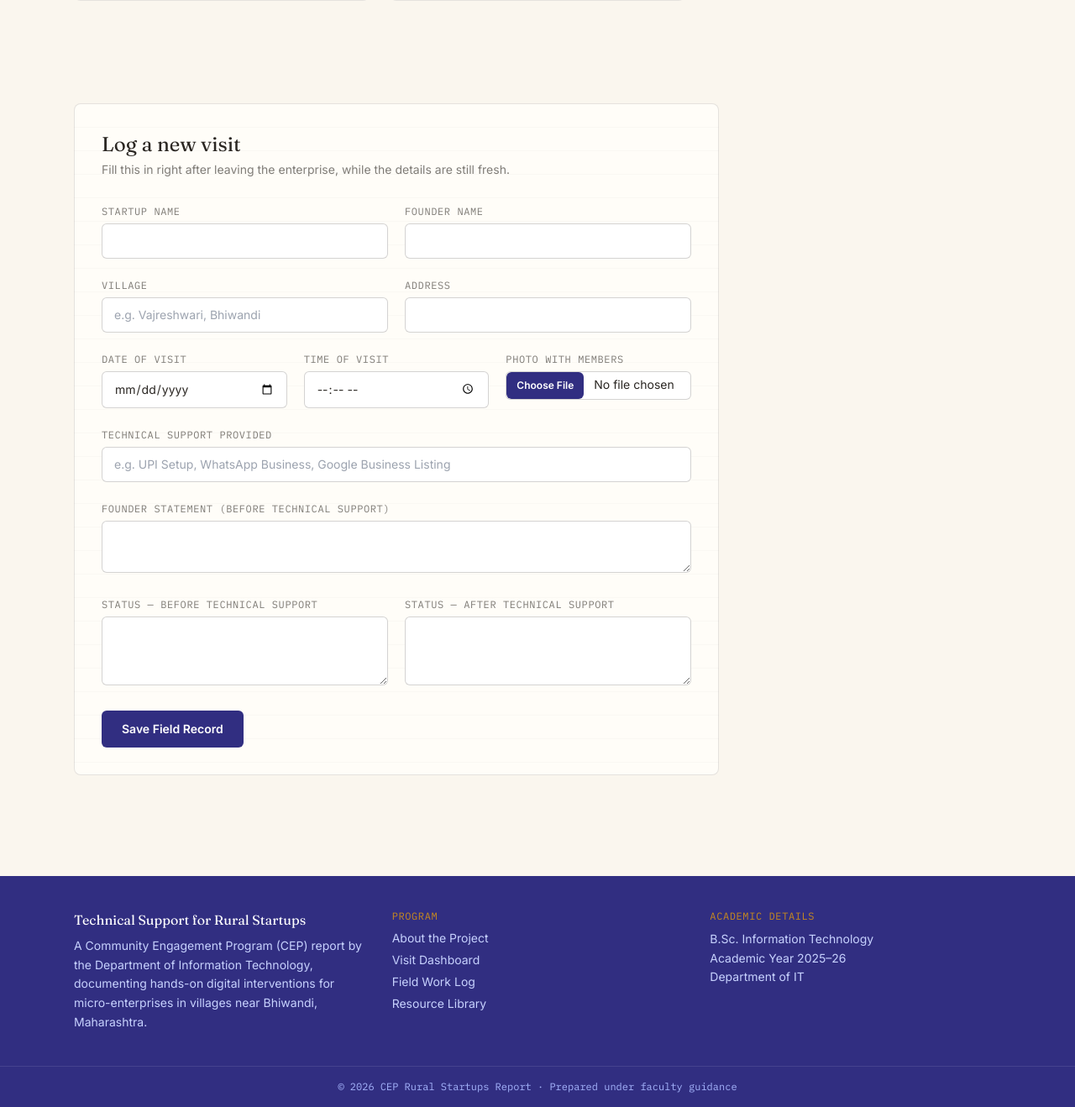
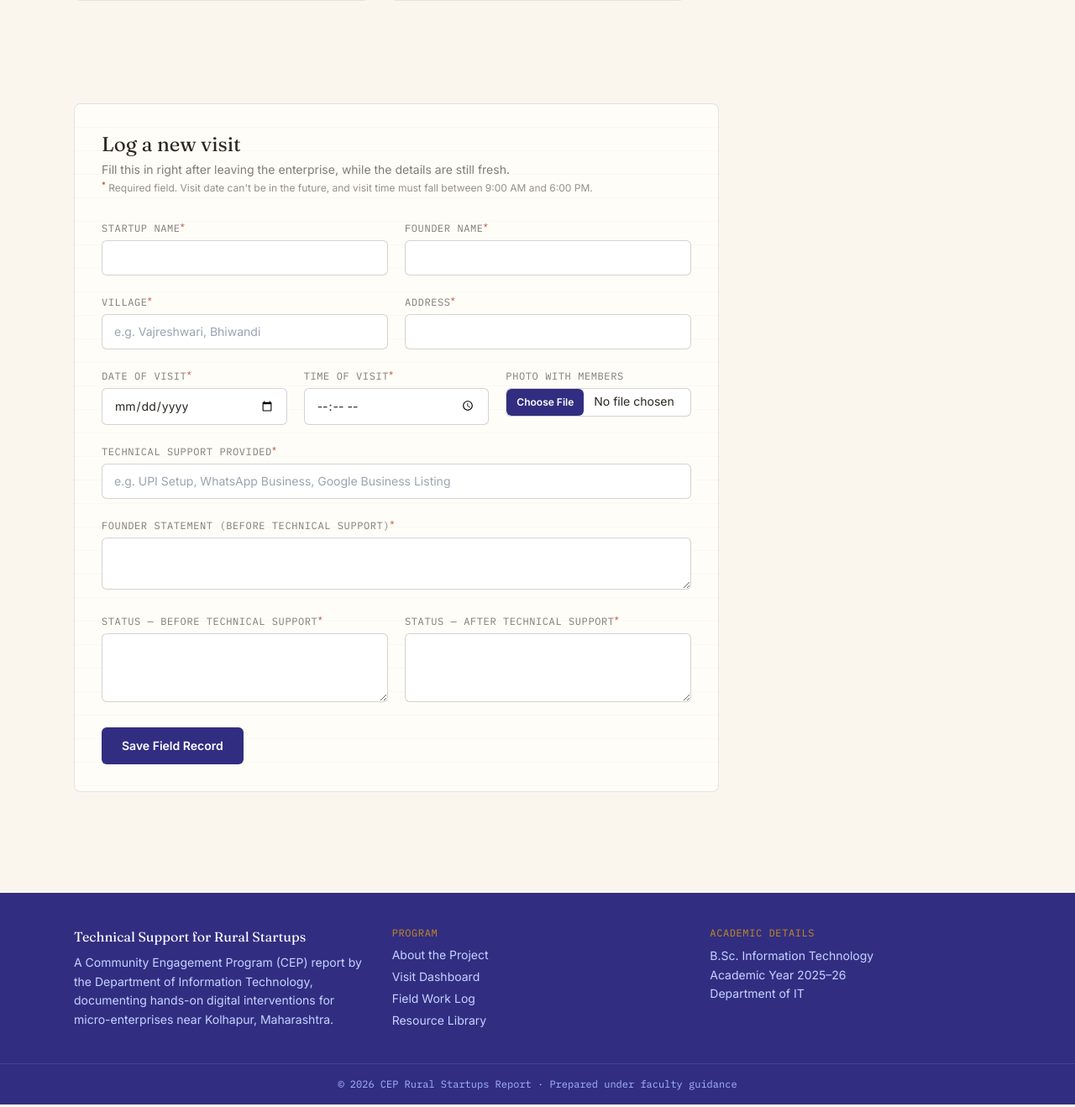
Before and after one commit to Pravin765/cep_project_python, a Flask app: page /field-work in a window 1280 px wide. Shown: the part 808-2126 px from the top of the page at 84% size. Run offline with Flask 3, Linux system fonts and the light colour scheme; data comes from the database, SQL or seed files in the repository; both versions use the stored data as it was after the commit; parts of the project's set-up code (start-up, migrations or seed data) failed here and were passed over; some libraries are stand-ins or nearby versions.

Commit message:
validation

```diff
--- a/app.py
+++ b/app.py
@@ -23,6 +23,11 @@ from models import db, Startup
 BASE_DIR = os.path.abspath(os.path.dirname(__file__))
 UPLOAD_FOLDER = os.path.join(BASE_DIR, "static", "uploads")
 ALLOWED_EXTENSIONS = {"png", "jpg", "jpeg", "gif", "webp"}
+
+# Field-visit hours: the visit-time field only accepts times within this
+# inclusive window (9:00 AM – 6:00 PM).
+VISIT_TIME_MIN = dtime(9, 0)
+VISIT_TIME_MAX = dtime(18, 0)
 
 app = Flask(__name__)
 app.config["SECRET_KEY"] = os.environ.get("SECRET_KEY", "cep-rural-startups-dev-key")
@@ -78,6 +83,17 @@ def parse_time(value: str) -> dtime:
     return datetime.strptime(value, fmt).time()
 
 
+def validate_visit_datetime(visit_date: date, visit_time: dtime) -> str | None:
+    """Return an error message if the visit date/time is out of bounds,
+    otherwise None. Mirrors the client-side check in field_work.html so the
+    rule holds even if JS is disabled or bypassed."""
+    if visit_date > date.today():
+        return "Date of visit can't be in the future — please pick today or an earlier date."
+    if not (VISIT_TIME_MIN <= visit_time <= VISIT_TIME_MAX):
+        return "Time of visit must be between 9:00 AM and 6:00 PM."
+    return None
+
+
 # ------------------------------------------------------------------
 # Routes
 # ------------------------------------------------------------------
@@ -127,14 +143,22 @@ def field_work():
                 photo_filename = candidate
 
         try:
+            visit_date = parse_date(request.form["date_visited"])
+            visit_time = parse_time(request.form["time_visited"])
+
+            validation_error = validate_visit_datetime(visit_date, visit_time)
+            if validation_error:
+                flash(validation_error, "error")
+                return redirect(url_for("field_work"))
+
             new_entry = Startup(
                 startup_name=request.form["startup_name"].strip(),
                 founder_name=request.form["founder_name"].strip(),
                 photo_filename=photo_filename,
                 village=request.form["village"].strip(),
                 address=request.form["address"].strip(),
-                date_visited=parse_date(request.form["date_visited"]),
-                time_visited=parse_time(request.form["time_visited"]),
+                date_visited=visit_date,
+                time_visited=visit_time,
                 technical_support=request.form["technical_support"].strip(),
                 statement_before=request.form["statement_before"].strip(),
                 before_tech_support=request.form["before_tech_support"].strip(),
--- a/requirements.txt
+++ b/requirements.txt
@@ -2,6 +2,3 @@ Flask==3.0.3
 Flask-SQLAlchemy==3.1.1
 PyMySQL==1.1.1
 Werkzeug==3.0.4
-gunicorn==23.0.0
-cryptography==43.0.1
-cloudinary==1.41.0
--- a/templates/base.html
+++ b/templates/base.html
@@ -3,7 +3,6 @@
 <head>
 <meta charset="UTF-8">
 <meta name="viewport" content="width=device-width, initial-scale=1.0">
-<meta name="google-site-verification" content="MspbA8Clo3GwL1uj5pWG65Eq4_YbN7JYhOu52-Qfa0A" />
 <title>{% block title %}Technical Support for Rural Startups{% endblock %}</title>
 
 <!-- Tailwind CSS via CDN -->
@@ -97,7 +96,7 @@
   <div class="max-w-6xl mx-auto px-4 sm:px-6 py-10 grid gap-8 sm:grid-cols-3 text-indigo-200 text-sm">
     <div>
       <p class="font-display text-white text-base mb-2">Technical Support for Rural Startups</p>
-      <p class="leading-relaxed">A Community Engagement Program (CEP) report by the Department of Information Technology, documenting hands-on digital interventions for micro-enterprises in villages near Bhiwandi, Maharashtra.</p>
+      <p class="leading-relaxed">A Community Engagement Program (CEP) report by the Department of Information Technology, documenting hands-on digital interventions for micro-enterprises near Kolhapur, Maharashtra.</p>
     </div>
     <div>
       <p class="text-gold font-mono text-xs uppercase tracking-wider mb-2">Program</p>
--- a/templates/dashboard.html
+++ b/templates/dashboard.html
@@ -24,10 +24,10 @@
       </div>
     </div>
     <div class="notebook-card rounded-lg p-6 flex items-center gap-5">
-      <div class="visit-stamp"><span class="stamp-month">Region</span><span class="stamp-day">BHW</span></div>
+      <div class="visit-stamp"><span class="stamp-month">Region</span><span class="stamp-day">KOP</span></div>
       <div>
-        <p class="font-display text-xl leading-tight">Bhiwandi</p>
-        <p class="text-sm text-charcoal/60 mt-1">Taluka, Thane, Maharashtra</p>
+        <p class="font-display text-xl leading-tight">Kolhapur</p>
+        <p class="text-sm text-charcoal/60 mt-1">District, Maharashtra</p>
       </div>
     </div>
   </div>
--- a/templates/field_work.html
+++ b/templates/field_work.html
@@ -55,18 +55,22 @@
 
   <div class="notebook-card rounded-lg p-6 sm:p-8 max-w-3xl">
     <h2 class="font-display text-2xl mb-1">Log a new visit</h2>
-    <p class="text-sm text-charcoal/60 mb-8">Fill this in right after leaving the enterprise, while the details are still fresh.</p>
+    <p class="text-sm text-charcoal/60 mb-1">Fill this in right after leaving the enterprise, while the details are still fresh.</p>
+    <p class="text-xs text-charcoal/50 mb-8"><sup class="text-rust font-semibold">*</sup> Required field. Visit date can't be in the future, and visit time must fall between 9:00 AM and 6:00 PM.</p>
 
-    <form id="field-work-form" action="{{ url_for('field_work') }}" method="POST" enctype="multipart/form-data" class="space-y-6">
+    <!-- Client-side validation error banner -->
+    <div id="field-work-error" class="hidden mb-6 px-4 py-3 rounded-md text-sm font-medium border bg-rust/10 text-rust border-rust/30"></div>
+
+    <form id="field-work-form" action="{{ url_for('field_work') }}" method="POST" enctype="multipart/form-data" class="space-y-6" novalidate>
 
       <div class="grid sm:grid-cols-2 gap-5">
         <div>
-          <label for="startup_name" class="block text-xs font-mono uppercase tracking-wider text-charcoal/60 mb-1.5">Startup Name</label>
+          <label for="startup_name" class="block text-xs font-mono uppercase tracking-wider text-charcoal/60 mb-1.5">Startup Name<sup class="text-rust">*</sup></label>
           <input type="text" id="startup_name" name="startup_name" required
                  class="w-full rounded-md border border-charcoal/20 px-3.5 py-2.5 text-sm bg-white focus:border-gold focus:ring-1 focus:ring-gold">
         </div>
         <div>
-          <label for="founder_name" class="block text-xs font-mono uppercase tracking-wider text-charcoal/60 mb-1.5">Founder Name</label>
+          <label for="founder_name" class="block text-xs font-mono uppercase tracking-wider text-charcoal/60 mb-1.5">Founder Name<sup class="text-rust">*</sup></label>
           <input type="text" id="founder_name" name="founder_name" required
                  class="w-full rounded-md border border-charcoal/20 px-3.5 py-2.5 text-sm bg-white focus:border-gold focus:ring-1 focus:ring-gold">
         </div>
@@ -74,12 +78,12 @@
 
       <div class="grid sm:grid-cols-2 gap-5">
         <div>
-          <label for="village" class="block text-xs font-mono uppercase tracking-wider text-charcoal/60 mb-1.5">Village</label>
+          <label for="village" class="block text-xs font-mono uppercase tracking-wider text-charcoal/60 mb-1.5">Village<sup class="text-rust">*</sup></label>
           <input type="text" id="village" name="village" required placeholder="e.g. Vajreshwari, Bhiwandi"
                  class="w-full rounded-md border border-charcoal/20 px-3.5 py-2.5 text-sm bg-white focus:border-gold focus:ring-1 focus:ring-gold">
         </div>
         <div>
-          <label for="address" class="block text-xs font-mono uppercase tracking-wider text-charcoal/60 mb-1.5">Address</label>
+          <label for="address" class="block text-xs font-mono uppercase tracking-wider text-charcoal/60 mb-1.5">Address<sup class="text-rust">*</sup></label>
           <input type="text" id="address" name="address" required
                  class="w-full rounded-md border border-charcoal/20 px-3.5 py-2.5 text-sm bg-white focus:border-gold focus:ring-1 focus:ring-gold">
         </div>
@@ -87,13 +91,13 @@
 
       <div class="grid sm:grid-cols-3 gap-5">
         <div>
-          <label for="date_visited" class="block text-xs font-mono uppercase tracking-wider text-charcoal/60 mb-1.5">Date of Visit</label>
+          <label for="date_visited" class="block text-xs font-mono uppercase tracking-wider text-charcoal/60 mb-1.5">Date of Visit<sup class="text-rust">*</sup></label>
           <input type="date" id="date_visited" name="date_visited" required
                  class="w-full rounded-md border border-charcoal/20 px-3.5 py-2.5 text-sm bg-white focus:border-gold focus:ring-1 focus:ring-gold">
         </div>
         <div>
-          <label for="time_visited" class="block text-xs font-mono uppercase tracking-wider text-charcoal/60 mb-1.5">Time of Visit</label>
-          <input type="time" id="time_visited" name="time_visited" required
+          <label for="time_visited" class="block text-xs font-mono uppercase tracking-wider text-charcoal/60 mb-1.5">Time of Visit<sup class="text-rust">*</sup></label>
+          <input type="time" id="time_visited" name="time_visited" required min="09:00" max="18:00"
                  class="w-full rounded-md border border-charcoal/20 px-3.5 py-2.5 text-sm bg-white focus:border-gold focus:ring-1 focus:ring-gold">
         </div>
         <div>
@@ -104,26 +108,26 @@
       </div>
 
       <div>
-        <label for="technical_support" class="block text-xs font-mono uppercase tracking-wider text-charcoal/60 mb-1.5">Technical Support Provided</label>
+        <label for="technical_support" class="block text-xs font-mono uppercase tracking-wider text-charcoal/60 mb-1.5">Technical Support Provided<sup class="text-rust">*</sup></label>
         <input type="text" id="technical_support" name="technical_support" required
                placeholder="e.g. UPI Setup, WhatsApp Business, Google Business Listing"
                class="w-full rounded-md border border-charcoal/20 px-3.5 py-2.5 text-sm bg-white focus:border-gold focus:ring-1 focus:ring-gold">
       </div>
 
       <div>
-        <label for="statement_before" class="block text-xs font-mono uppercase tracking-wider text-charcoal/60 mb-1.5">Founder Statement (Before Technical Support)</label>
+        <label for="statement_before" class="block text-xs font-mono uppercase tracking-wider text-charcoal/60 mb-1.5">Founder Statement (Before Technical Support)<sup class="text-rust">*</sup></label>
         <textarea id="statement_before" name="statement_before" rows="2" required
                   class="w-full rounded-md border border-charcoal/20 px-3.5 py-2.5 text-sm bg-white focus:border-gold focus:ring-1 focus:ring-gold"></textarea>
       </div>
 
       <div class="grid sm:grid-cols-2 gap-5">
         <div>
-          <label for="before_tech_support" class="block text-xs font-mono uppercase tracking-wider text-charcoal/60 mb-1.5">Status — Before Technical Support</label>
+          <label for="before_tech_support" class="block text-xs font-mono uppercase tracking-wider text-charcoal/60 mb-1.5">Status — Before Technical Support<sup class="text-rust">*</sup></label>
           <textarea id="before_tech_support" name="before_tech_support" rows="3" required
                     class="w-full rounded-md border border-charcoal/20 px-3.5 py-2.5 text-sm bg-white focus:border-gold focus:ring-1 focus:ring-gold"></textarea>
         </div>
         <div>
-          <label for="after_tech_support" class="block text-xs font-mono uppercase tracking-wider text-charcoal/60 mb-1.5">Status — After Technical Support</label>
+          <label for="after_tech_support" class="block text-xs font-mono uppercase tracking-wider text-charcoal/60 mb-1.5">Status — After Technical Support<sup class="text-rust">*</sup></label>
           <textarea id="after_tech_support" name="after_tech_support" rows="3" required
                     class="w-full rounded-md border border-charcoal/20 px-3.5 py-2.5 text-sm bg-white focus:border-gold focus:ring-1 focus:ring-gold"></textarea>
         </div>
@@ -146,6 +150,48 @@
     var btn = document.getElementById("field-work-submit-btn");
     var spinner = document.getElementById("field-work-spinner");
     var text = document.getElementById("field-work-submit-text");
+    var errorBox = document.getElementById("field-work-error");
+    var dateInput = document.getElementById("date_visited");
+    var timeInput = document.getElementById("time_visited");
+
+    // ---- Helpers ----
+    function todayStr() {
+      var d = new Date();
+      var mm = String(d.getMonth() + 1).padStart(2, "0");
+      var dd = String(d.getDate()).padStart(2, "0");
+      return d.getFullYear() + "-" + mm + "-" + dd;
+    }
+
+    // Prevent picking a future date directly in the date picker.
+    dateInput.setAttribute("max", todayStr());
+
+    function showError(message) {
+      errorBox.textContent = message;
+      errorBox.classList.remove("hidden");
+      errorBox.scrollIntoView({ behavior: "smooth", block: "center" });
+    }
+
+    function clearError() {
+      errorBox.classList.add("hidden");
+      errorBox.textContent = "";
+    }
+
+    function isDateValid(value) {
+      if (!value) return false;
+      return value <= todayStr();
+    }
+
+    function isTimeValid(value) {
+      if (!value) return false;
+      // value is "HH:MM" (or "HH:MM:SS") in 24-hour format.
+      var parts = value.split(":");
+      var hh = parseInt(parts[0], 10);
+      var mm = parseInt(parts[1], 10);
+      var totalMinutes = hh * 60 + mm;
+      var minMinutes = 9 * 60;   // 9:00 AM
+      var maxMinutes = 18 * 60;  // 6:00 PM
+      return totalMinutes >= minMinutes && totalMinutes <= maxMinutes;
+    }
 
     form.addEventListener("submit", function (e) {
       // Block any repeat submit — extra clicks, double Enter, etc. —
@@ -154,6 +200,36 @@
         e.preventDefault();
         return false;
       }
+
+      clearError();
+
+      // Native required-field / basic HTML5 validity check first.
+      if (!form.checkValidity()) {
+        e.preventDefault();
+        form.reportValidity();
+        return false;
+      }
+
+      // Custom date/time window validation.
+      var dateOk = isDateValid(dateInput.value);
+      var timeOk = isTimeValid(timeInput.value);
+
+      if (!dateOk && !timeOk) {
+        e.preventDefault();
+        showError("Date of visit can't be in the future, and time of visit must be between 9:00 AM and 6:00 PM.");
+        return false;
+      }
+      if (!dateOk) {
+        e.preventDefault();
+        showError("Date of visit can't be in the future — please pick today or an earlier date.");
+        return false;
+      }
+      if (!timeOk) {
+        e.preventDefault();
+        showError("Time of visit must be between 9:00 AM and 6:00 PM.");
+        return false;
+      }
+
       form.dataset.submitting = "true";
       btn.disabled = true;
       spinner.classList.remove("hidden");
--- a/templates/home.html
+++ b/templates/home.html
@@ -13,8 +13,8 @@
       Technical Support <br class="hidden sm:block">for Rural Startups
     </h1>
     <p class="mt-6 max-w-2xl text-indigo-100 text-lg leading-relaxed">
-      Field notes from a semester spent inside village shops and home workshops in
-      villages near Bhiwandi, Maharashtra — teaching UPI, WhatsApp Business, Google listings, and
+      Field notes from a semester spent inside village shops and home workshops near
+      Kolhapur, Maharashtra — teaching UPI, WhatsApp Business, Google listings, and
       basic inventory spreadsheets to entrepreneurs who had never used them before.
     </p>
     <div class="mt-9 flex flex-wrap gap-3">
@@ -41,7 +41,7 @@
       <p class="text-charcoal/80 leading-relaxed">
         The Community Engagement Program (CEP) bridges classroom learning with
         real community needs. This initiative directed that pairing toward
-        micro-businesses in villages near Bhiwandi, Maharashtra — small, often single-owner
+        micro-businesses near Kolhapur, Maharashtra — small, often single-owner
         enterprises that had never received hands-on digital support before.
         Rather than a one-off workshop, the program placed students inside each
         shop, working alongside the owner until a habit actually stuck.
```
Also changed, not shown: schema.sql (+38 -0 lines), templates/resources.html (+41 -9 lines), README.md, 6 other files.
